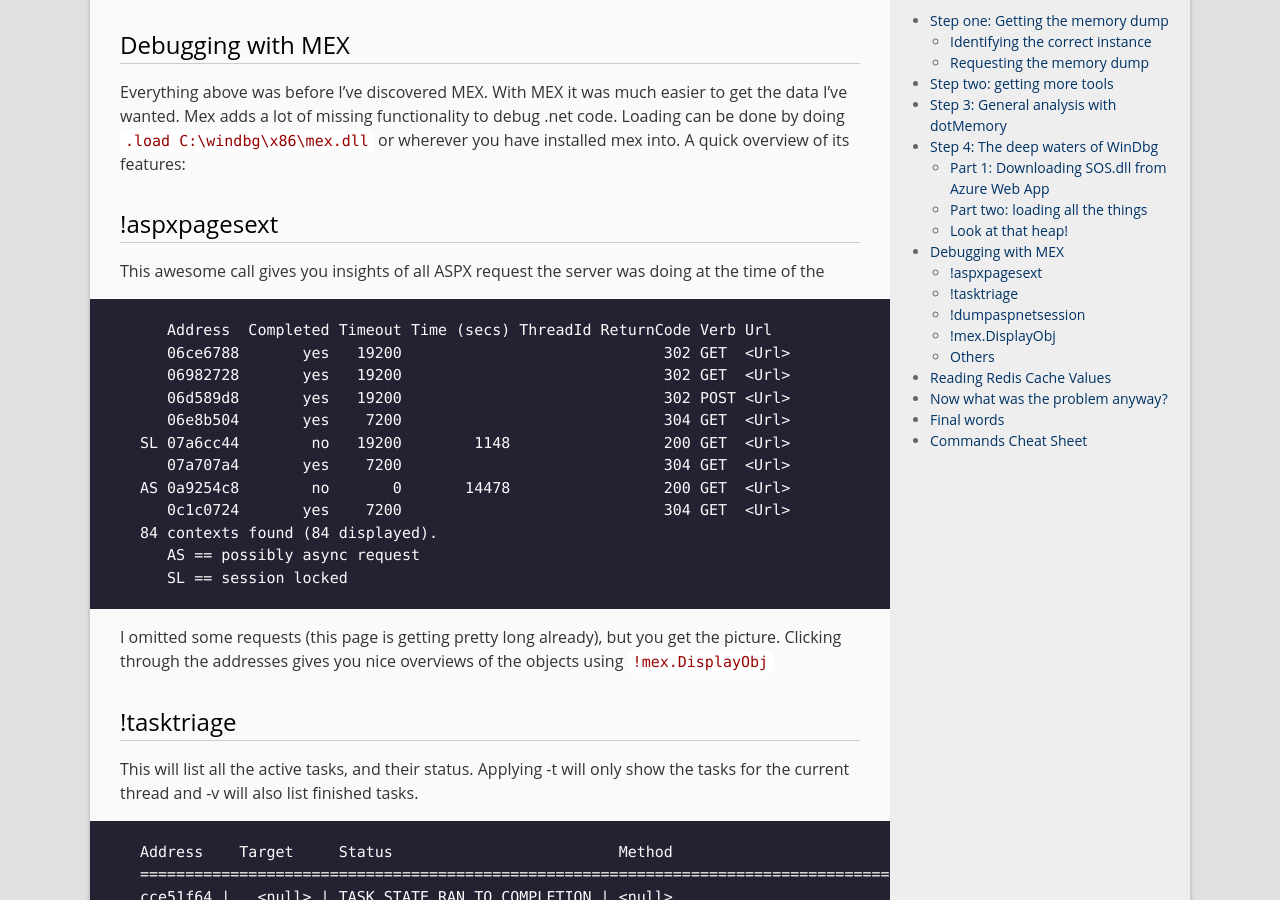
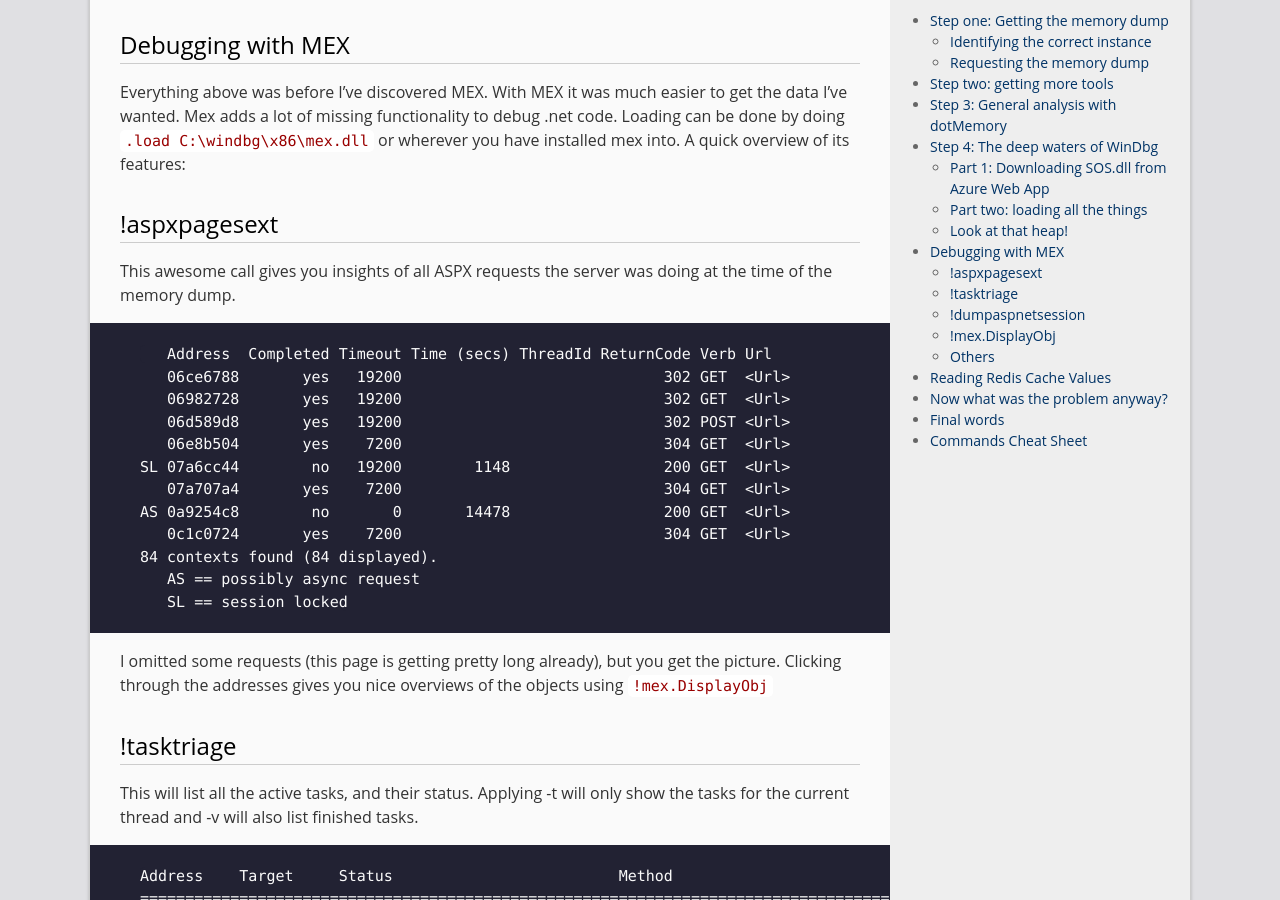
Before and after one commit to johnverbiest/Blog, a Jekyll site: the page built from _posts/2019-09-11-azure-memory-dump-analysis.md, in a window 1280 px wide and 900 px high, scrolled down 11637 px. Built offline with Jekyll 4.4.1, drawn with Linux system fonts in a browser that asks for light colours; comment, search, counter and statistics services are not loaded.

Commit message:
Fixed incomplete sentence

````diff
--- a/_posts/2019-09-11-azure-memory-dump-analysis.md
+++ b/_posts/2019-09-11-azure-memory-dump-analysis.md
@@ -251,7 +251,7 @@ And from here on you shall explore on your own. I managed to find the url and th
 Everything above was before I've discovered MEX. With MEX it was much easier to get the data I've wanted. Mex adds a lot of missing functionality to debug .net code. Loading can be done by doing ```.load C:\windbg\x86\mex.dll``` or wherever you have installed mex into. A quick overview of its features:
 
 ## !aspxpagesext
-This awesome call gives you insights of all ASPX request the server was doing at the time of the
+This awesome call gives you insights of all ASPX requests the server was doing at the time of the memory dump.
 ```
    Address  Completed Timeout Time (secs) ThreadId ReturnCode Verb Url
    06ce6788       yes   19200                             302 GET  <Url>
````
